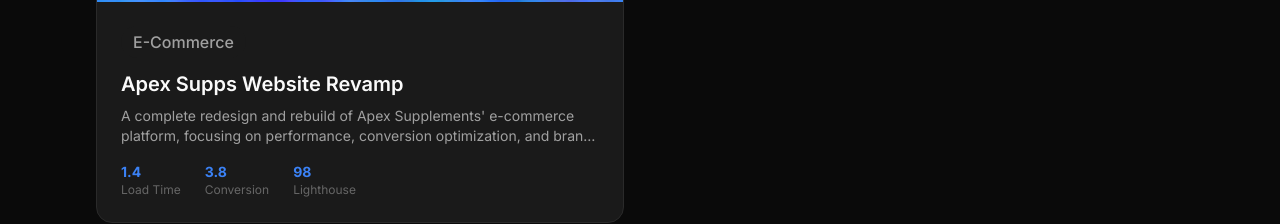
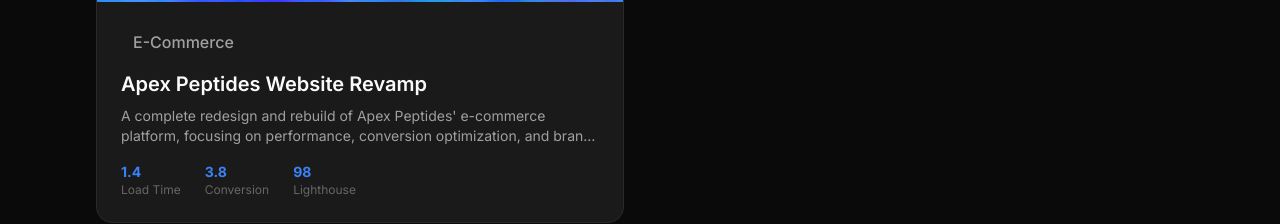
Before and after one commit to jiwokristi/portfolio, a Next.js app: page / in a window 1280 px wide. Shown: the part 1209-1433 px from the top of the page. Built offline with nearby package versions, Linux system fonts and the light colour scheme.

Commit message:
chore: apex supps to apex peptides

```diff
--- a/src/data/projects.ts
+++ b/src/data/projects.ts
@@ -2,11 +2,11 @@
 
 export const projects: ProjectSummary[] = [
   {
-    slug: 'apex-supps',
-    title: 'Apex Supps Website Revamp',
+    slug: 'apex-peptides',
+    title: 'Apex Peptides Website Revamp',
     subtitle: 'Revamped a low-performance e-commerce site into a fast, modern, and fully responsive experience.',
     description:
-      "A complete redesign and rebuild of Apex Supplements' e-commerce platform, focusing on performance, conversion optimization, and brand storytelling.",
+      "A complete redesign and rebuild of Apex Peptides' e-commerce platform, focusing on performance, conversion optimization, and brand storytelling.",
     category: 'E-Commerce',
     role: 'Lead Developer & Designer',
     timeline: '8 weeks',
@@ -16,8 +16,8 @@
     featured: true,
     order: 1,
     heroImage: {
-      src: '/images/projects/apex-supps/hero.jpg',
-      alt: 'Apex Supps website redesign shown on multiple devices',
+      src: '/images/projects/apex-peptides/hero.jpg',
+      alt: 'Apex Peptides website redesign shown on multiple devices',
       width: 1920,
       height: 1080,
     },
--- a/src/data/projects/apex-supps.ts
+++ b/src/data/projects/apex-peptides.ts
@@ -1,11 +1,11 @@
 import type { CaseStudy } from '@/types/project';
 
 export const apexSupps: CaseStudy = {
-  slug: 'apex-supps',
-  title: 'Apex Supps Website Revamp',
+  slug: 'apex-peptides',
+  title: 'Apex Peptides Website Revamp',
   subtitle: 'Revamped a low-performance e-commerce site into a fast, modern, and fully responsive experience.',
   description:
-    "A complete redesign and rebuild of Apex Supplements' e-commerce platform, focusing on performance, conversion optimization, and brand storytelling.",
+    "A complete redesign and rebuild of Apex Peptides' e-commerce platform, focusing on performance, conversion optimization, and brand storytelling.",
   category: 'E-Commerce',
   role: 'Lead Developer & Designer',
   timeline: '8 weeks',
@@ -15,13 +15,13 @@
   featured: true,
   order: 1,
   heroImage: {
-    src: '/images/projects/apex-supps/hero.jpg',
-    alt: 'Apex Supps website redesign shown on multiple devices',
+    src: '/images/projects/apex-peptides/hero.jpg',
+    alt: 'Apex Peptides website redesign shown on multiple devices',
     width: 1920,
     height: 1080,
   },
   problem:
-    'Apex Supplements’ existing storefront, built with Blazor, lacked a cohesive visual identity and suffered from poor mobile experience, slow performance, and unclear product navigation. The site did not reflect the brand’s premium positioning, and key user journeys—especially on mobile—were inefficient and difficult to navigate, limiting overall engagement and conversion potential.',
+    'Apex Peptides’ existing storefront, built with Blazor, lacked a cohesive visual identity and suffered from poor mobile experience, slow performance, and unclear product navigation. The site did not reflect the brand’s premium positioning, and key user journeys—especially on mobile—were inefficient and difficult to navigate, limiting overall engagement and conversion potential.',
   solution:
     'I redesigned and built a modern frontend experience using React and TypeScript, serving as a high-fidelity reference implementation for a planned migration back into Blazor. The new system introduced a mobile-first layout, clearer product navigation across all categories, and a premium visual direction aligned with the brand’s identity. I implemented an immersive homepage scroll experience using GSAP, while keeping all other pages clean, fast, and conversion-focused with subtle micro-interactions. The result is a scalable, framework-agnostic frontend foundation that improves usability, perceived performance, and design consistency—while being structured for efficient reimplementation in a production Blazor environment. This approach allowed rapid iteration and creative flexibility, while ensuring the final system could be translated into the existing Blazor-based production stack.',
   metrics: [
@@ -148,7 +148,7 @@
   ],
   results: {
     summary:
-      'The redesigned Apex Supps frontend significantly improved performance, usability, and visual consistency. The new experience establishes a strong foundation for a faster, more engaging, and conversion-oriented e-commerce journey.',
+      'The redesigned Apex Peptides frontend significantly improved performance, usability, and visual consistency. The new experience establishes a strong foundation for a faster, more engaging, and conversion-oriented e-commerce journey.',
 
     outcomes: [
       'Improved Lighthouse performance (25 → 79 mobile, 27 → 98 desktop), resulting in a noticeably faster and smoother user experience',
--- a/src/lib/projects.ts
+++ b/src/lib/projects.ts
@@ -1,8 +1,8 @@
-import type { CaseStudy, ProjectSummary } from "@/types/project";
-import { projects } from "@/data/projects";
+import type { CaseStudy, ProjectSummary } from '@/types/project';
+import { projects } from '@/data/projects';
 
 const projectModules: Record<string, () => Promise<{ [key: string]: CaseStudy }>> = {
-  "apex-supps": () => import("@/data/projects/apex-supps"),
+  'apex-peptides': () => import('@/data/projects/apex-peptides'),
 };
 
 export async function getProject(slug: string): Promise<CaseStudy | null> {
@@ -19,5 +19,5 @@
 }
 
 export function getAllSlugs(): string[] {
-  return projects.map((p) => p.slug);
+  return projects.map(p => p.slug);
 }
```
Also changed, not shown: public/images/projects/apex-peptides/hero.jpg (renamed from public/images/projects/apex-supps/hero.jpg).
